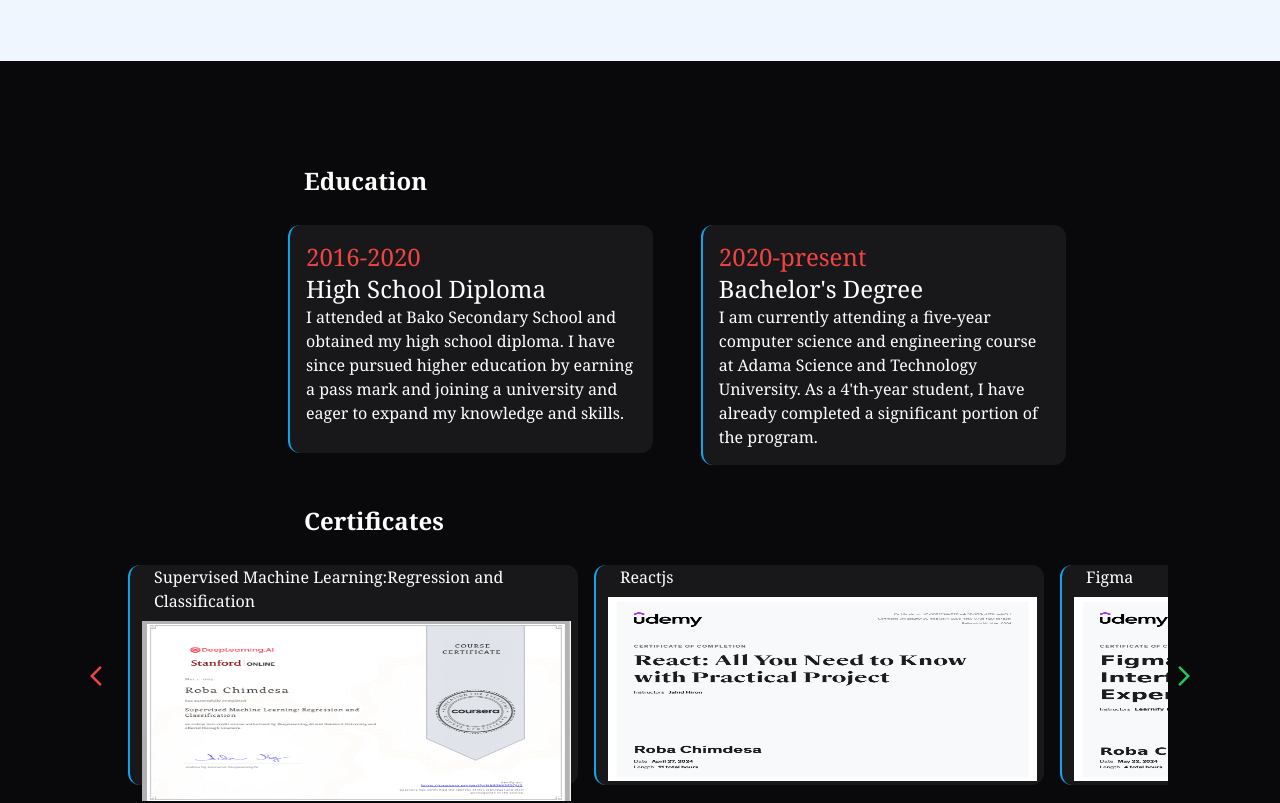
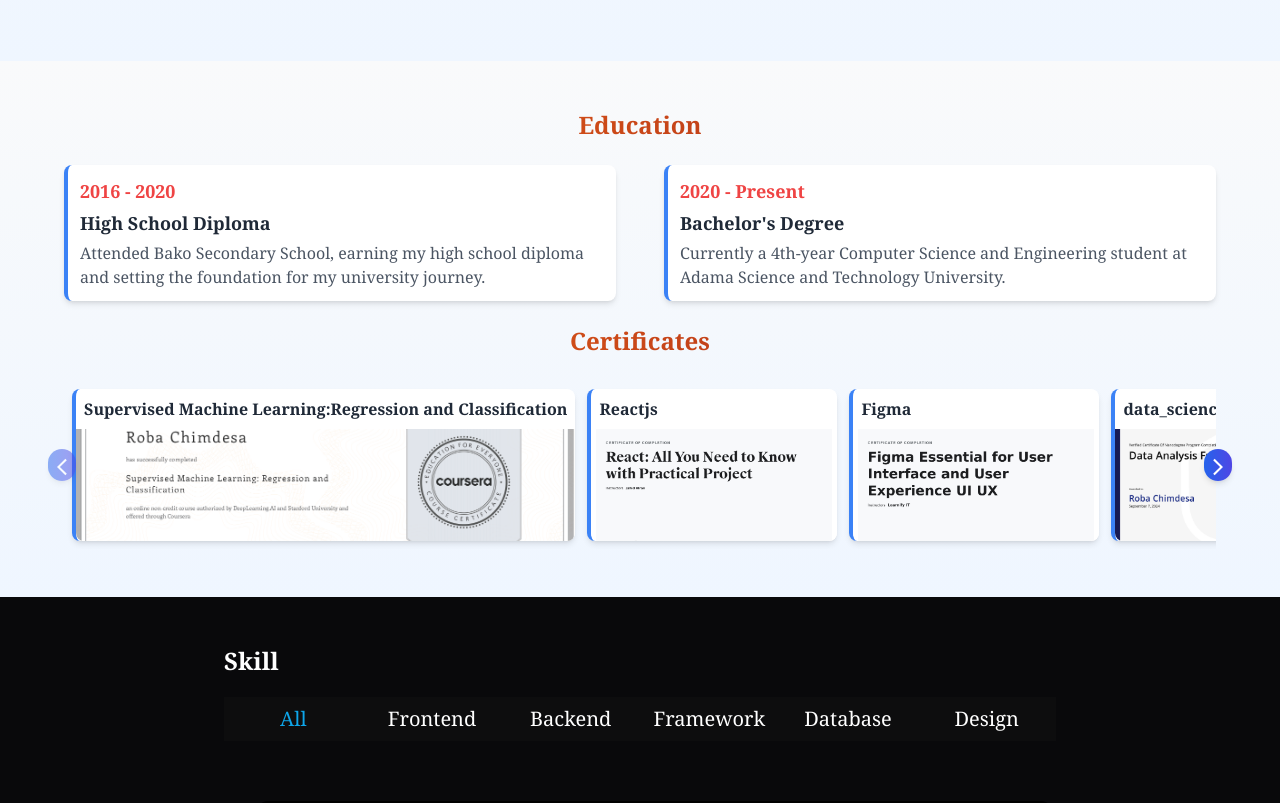
Before and after one commit to RobaChimdesa/About_Me, a React (Vite) app: page / in a window 1280 px wide. Shown: the part 1511-2314 px from the top of the page. Built offline with nearby package versions, Linux system fonts and the light colour scheme.

Commit message:
Update Education.jsx

```diff
--- a/src/Components/Education/Education.jsx
+++ b/src/Components/Education/Education.jsx
@@ -1,8 +1,7 @@
-import React,{ useRef,useEffect,useState } from 'react'
-import { Certificates } from '../../constants/certificate'
-import ArrowForwardIosIcon from '@mui/icons-material/ArrowForwardIos';
-import ArrowBackIosNewIcon from '@mui/icons-material/ArrowBackIosNew';
-
+import React, { useRef, useEffect, useState } from "react";
+import { Certificates } from "../../constants/certificate";
+import ArrowForwardIosIcon from "@mui/icons-material/ArrowForwardIos";
+import ArrowBackIosNewIcon from "@mui/icons-material/ArrowBackIosNew";
 
 const Education = () => {
   const scrollContainerRef = useRef(null);
@@ -13,98 +12,121 @@
     const handleScroll = () => {
       const { scrollLeft, scrollWidth, clientWidth } = scrollContainerRef.current;
       setCanScrollLeft(scrollLeft > 0);
-      setCanScrollRight(scrollLeft + clientWidth < scrollWidth);
+      setCanScrollRight(scrollLeft + clientWidth < scrollWidth - 1); // Small buffer
     };
 
     const container = scrollContainerRef.current;
-    container.addEventListener('scroll', handleScroll);
+    container.addEventListener("scroll", handleScroll);
     handleScroll(); // Initial check
-    return () => container.removeEventListener('scroll', handleScroll);
+    return () => container.removeEventListener("scroll", handleScroll);
   }, []);
 
   const scroll = (direction) => {
-    if (direction === 'left') {
-      scrollContainerRef.current.scrollBy({ left: -300, behavior: 'smooth' });
+    const scrollAmount = window.innerWidth < 640 ? 200 : window.innerWidth < 768 ? 250 : 300; // Adjusted for mobile
+    if (direction === "left") {
+      scrollContainerRef.current.scrollBy({ left: -scrollAmount, behavior: "smooth" });
     } else {
-      scrollContainerRef.current.scrollBy({ left: 300, behavior: 'smooth' });
+      scrollContainerRef.current.scrollBy({ left: scrollAmount, behavior: "smooth" });
     }
   };
 
-
-
   return (
-    <section id='education' className='gap-10 w-full h-[800px] items-center px-20 pt-10 '>
-       <h1 className="text-white text-2xl md:mx-56 md:mt-16 mb-7 font-bold ">
+    <section
+      id="education"
+      className="w-full py-6 sm:py-8 md:py-12 px-2 sm:px-4 md:px-6 lg:px-8 bg-gradient-to-b from-gray-50 to-blue-50 dark:from-gray-900 dark:to-gray-800"
+    >
+      <div className="max-w-6xl mx-auto space-y-6 sm:space-y-8">
+        {/* Education Heading */}
+        <h1 className="text-lg sm:text-xl md:text-2xl lg:text-3xl font-extrabold text-center text-transparent bg-clip-text bg-gradient-to-r from-orange-500 to-red-800 mb-4 sm:mb-6 animate-fade-in-down">
           Education
         </h1>
-      <div className=' md:ml-52 gap-12 md:flex md:mb-10'>
-      <div className="border-l-2 border-sky-500 border-solid  hover:border-yellow-500  p-4 mb-3  md:w-2/5 w-2/2  rounded-xl  bg-zinc-900 transition ease-in-out delay-150 hover:bg-black hover:-translate-y-1 hover:scale-105  duration-300 ...">
-            <p className="text-xl md:text-2xl text-red-500">2016-2020</p>
-            <h1 className="text-white text-xl md:text-2xl">High School Diploma</h1>
-            <p className="">
-              I attended at Bako Secondary School and obtained my high school
-              diploma. I have since pursued higher education by earning a pass
-              mark and joining a university and eager to expand my knowledge and
-              skills.
+
+        {/* Education Cards */}
+        <div className="grid grid-cols-1 md:grid-cols-2 gap-4 md:gap-12">
+          <div className=" bg-white dark:bg-gray-800 rounded-lg md:p-3 shadow-md border-l-4 border-blue-500 dark:border-blue-400 hover:border-yellow-500 dark:hover:border-yellow-400 transition-all duration-300 transform hover:-translate-y-1 hover:shadow-lg">
+            <p className="text-sm sm:text-base md:text-lg font-semibold text-red-500 dark:text-red-400">
+              2016 - 2020
+            </p>
+            <h2 className="text-sm sm:text-base md:text-lg lg:text-xl font-bold text-gray-800 dark:text-gray-200 mt-1 sm:mt-2">
+              High School Diploma
+            </h2>
+            <p className="text-gray-600 dark:text-gray-300 mt-1 sm:mt-2 text-xs sm:text-sm md:text-base line-clamp-3">
+              Attended Bako Secondary School, earning my high school diploma and setting the foundation for my university journey.
             </p>
           </div>
-          <div className="border-l-2 border-sky-500 border-solid  hover:border-yellow-500 p-4  md:w-2/5  rounded-xl bg-zinc-900 hover:bg-black transition ease-in-out delay-150  hover:-translate-y-1 hover:scale-105  duration-300 ...">
-            <p className="text-xl md:text-2xl text-red-500">2020-present</p>
-            <h1 className="text-white text-xl md:text-2xl">Bachelor's Degree</h1>
-            <p className="">
-            I am currently attending a five-year computer science and
-              engineering course at Adama Science and Technology University. As
-              a 4'th-year student, I have already completed a significant
-              portion of the program.
+          <div className="bg-white dark:bg-gray-800 rounded-lg p-3 sm:p-4 shadow-md border-l-4 border-blue-500 dark:border-blue-400 hover:border-yellow-500 dark:hover:border-yellow-400 transition-all duration-300 transform hover:-translate-y-1 hover:shadow-lg">
+            <p className="text-sm sm:text-base md:text-lg font-semibold text-red-500 dark:text-red-400">
+              2020 - Present
+            </p>
+            <h2 className="text-sm sm:text-base md:text-lg lg:text-xl font-bold text-gray-800 dark:text-gray-200 mt-1 sm:mt-2">
+              Bachelor's Degree
+            </h2>
+            <p className="text-gray-600 dark:text-gray-300 mt-1 sm:mt-2 text-xs sm:text-sm md:text-base line-clamp-3">
+              Currently a 4th-year Computer Science and Engineering student at Adama Science and Technology University.
             </p>
           </div>
+        </div>
 
-       </div>
-       {" "}
-            <h1 className=" md:mx-56 mt-2 md:mb-3 font-bold text-2xl">
+        {/* Certificates Heading */}
+        <h1 className="text-lg sm:text-xl md:text-2xl lg:text-3xl font-extrabold text-center text-transparent bg-clip-text bg-gradient-to-r from-orange-500 to-red-800 mt-6 sm:mt-8 mb-4 sm:mb-6 animate-fade-in-down">
           Certificates
         </h1>
-      <div className='relative w-full max-w-screen-lg mx-auto flex items-center'>
-        {/* <KeyboardDoubleArrowLeftIcon onClick={() => scroll('left')}/> */}
-        <button onClick={() => scroll('left')}
-         className={` p-1 rounded-full z-10 ${canScrollLeft ? 'text-green-500' : 'text-red-500'}`}
 
+        {/* Certificates Carousel */}
+        <div className="relative w-full mx-auto flex items-center px-0 sm:px-2">
+          <button
+            onClick={() => scroll("left")}
             disabled={!canScrollLeft}
-
-        ><ArrowBackIosNewIcon/></button>
-        <div  className=' flex overflow-x-scroll space-x-4 p-4 scrollbar-hide'
-        ref={scrollContainerRef} >
-
-        {Certificates.map((item )=>(
-          <div key={item.id} className="border-l-2 border-sky-500 border-solid  hover:border-yellow-500 rounded-xl min-w-[300px] md:min-w-[450px] md:h-[220px] h-[120px] bg-zinc-900  hover:bg-black items-center  hover:scale-105 ease-in-out duration-500">
-            <p className='pl-6'>{item.name}</p>
-             <a href={item.img} target='_blank'>
+            className={`absolute left-0 sm:-left-2 md:-left-4 z-10 p-1 sm:p-2 bg-gradient-to-r from-blue-600 to-indigo-600 dark:from-gray-700 dark:to-gray-600 text-white rounded-full shadow-md transition-all duration-300 transform hover:scale-105 ${!canScrollLeft ? "opacity-50 cursor-not-allowed" : "hover:from-blue-700 hover:to-indigo-700"
+              }`}
+          >
+            <ArrowBackIosNewIcon fontSize="small" className="w-3 h-3 sm:w-4 sm:h-4" />
+          </button>
+          <div
+            ref={scrollContainerRef}
+            className="flex overflow-x-auto space-x-3 sm:space-x-4 p-2 sm:p-3 scrollbar-hide snap-x snap-mandatory w-full"
+          >
+            {Certificates.map((item) => (
+              <div
+                key={item.id}
+                className="min-w-[160px] sm:min-w-[200px] md:min-w-[250px] lg:min-w-[300px] bg-white dark:bg-gray-800 rounded-lg shadow-md border-l-4 border-blue-500 dark:border-blue-400 hover:border-yellow-500 dark:hover:border-yellow-400 transition-all duration-300 transform hover:scale-102 hover:shadow-lg snap-center flex-shrink-0 flex flex-col"
+              >
+                <p className="text-xs sm:text-sm md:text-base font-semibold text-gray-800 dark:text-gray-200 p-2 sm:p-3 line-clamp-2">
+                  {item.name}
+                </p>
+                <a href={item.img} target="_blank" rel="noopener noreferrer" className="flex-grow">
                   <img
-           src={item.img} alt='hello'
-
-           className=' w-[445px] h-[100px] md:h-[200px] p-2 cursor-pointer ml-1'
-
+                    src={item.img}
+                    alt={item.name}
+                    className="w-full h-20 sm:h-24 md:h-28 lg:h-32 object-cover rounded-b-lg cursor-pointer transition-all duration-300 hover:brightness-110"
                   />
                 </a>
-
+              </div>
+            ))}
+          </div>
+          <button
+            onClick={() => scroll("right")}
+            disabled={!canScrollRight}
+            className={`absolute right-0 sm:-right-2 md:-right-4 z-10 p-1 sm:p-2 bg-gradient-to-r from-blue-600 to-indigo-600 dark:from-gray-700 dark:to-gray-600 text-white rounded-full shadow-md transition-all duration-300 transform hover:scale-105 ${!canScrollRight ? "opacity-50 cursor-not-allowed" : "hover:from-blue-700 hover:to-indigo-700"
+              }`}
+          >
+            <ArrowForwardIosIcon fontSize="small" className="w-3 h-3 sm:w-4 sm:h-4" />
+          </button>
+        </div>
       </div>
 
+      {/* Custom CSS for Scrollbar Hiding */}
+      <style jsx>{`
+        .scrollbar-hide::-webkit-scrollbar {
+          display: none;
+        }
+        .scrollbar-hide {
+          -ms-overflow-style: none; /* IE and Edge */
+          scrollbar-width: none; /* Firefox */
+        }
+      `}</style>
+    </section>
+  );
+};
 
-       ))}
-        </div>
-        <button onClick={() => scroll('right')}
-         className={`rounded-full p-1 ${canScrollRight ? 'text-green-500' : 'text-red-500'}`}
-
-         disabled={!canScrollRight}
-
-
-        ><ArrowForwardIosIcon /></button>
-
-          {/* <KeyboardDoubleArrowRightIcon onClick={() => scroll('right')}/> */}
-
-      </div>
-    </section>
-  )
-}
-
-export default Education
+export default Education;
```
Lines whose indentation alone changed are shown as unchanged.
